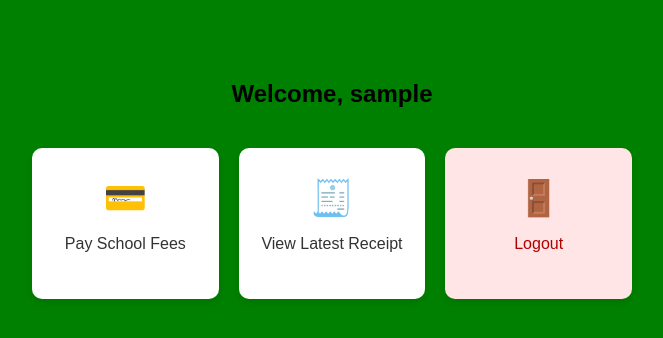
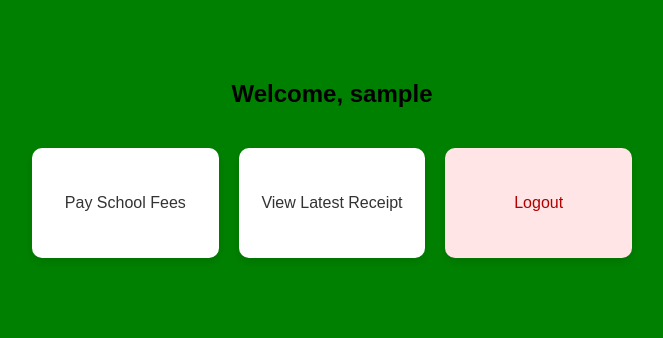
Before and after one commit to 15238/futo_fees_portal, a PHP site: page /futo_fees_portal/dashboard.php in a window 1280 px wide. Shown: the top 338 px of the page, without its empty margins (308-971 px from the left). Run offline with PHP 8.4, Linux system fonts and the light colour scheme; the visitor is signed in with stand-in values (Sample User, id 1).

Commit message:
update dashboard.php to fix icon display issue and rearrange cards

```diff
--- a/futo_fees_portal/dashboard.php
+++ b/futo_fees_portal/dashboard.php
@@ -20,17 +20,14 @@ if (!isset($_SESSION['matric'])) {
 
     <div class="cards">
         <a href="pay.php" class="card">
-            <span class="icon">💳</span>
             <p>Pay School Fees</p>
         </a>
 
         <a href="receipt.php" class="card">
-            <span class="icon">🧾</span>
             <p>View Latest Receipt</p>
         </a>
 
         <a href="logout.php" class="card logout-card">
-            <span class="icon">🚪</span>
             <p>Logout</p>
         </a>
     </div>
```
